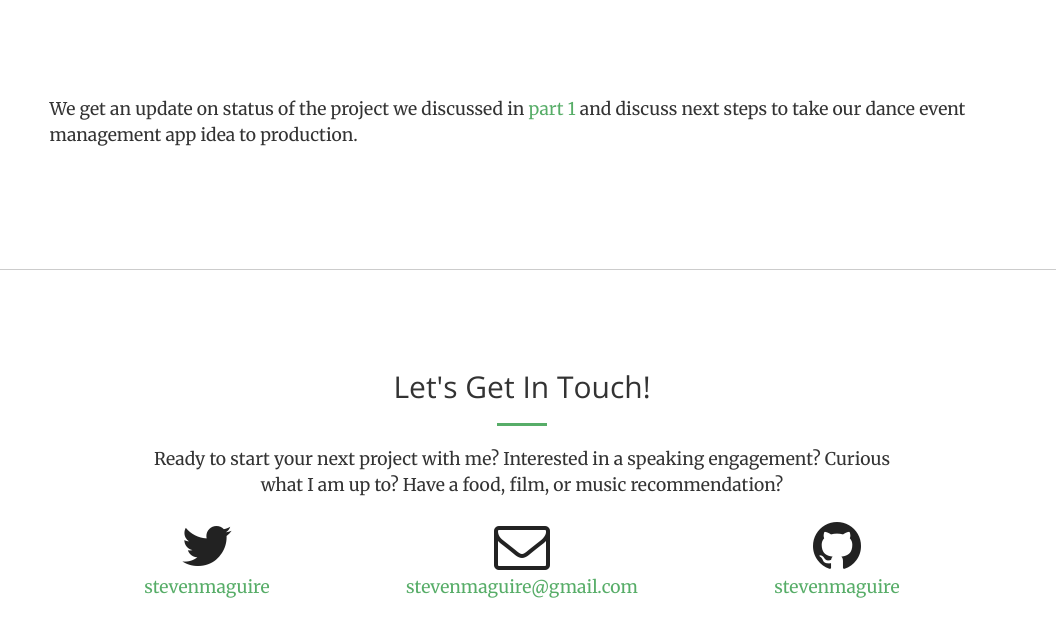
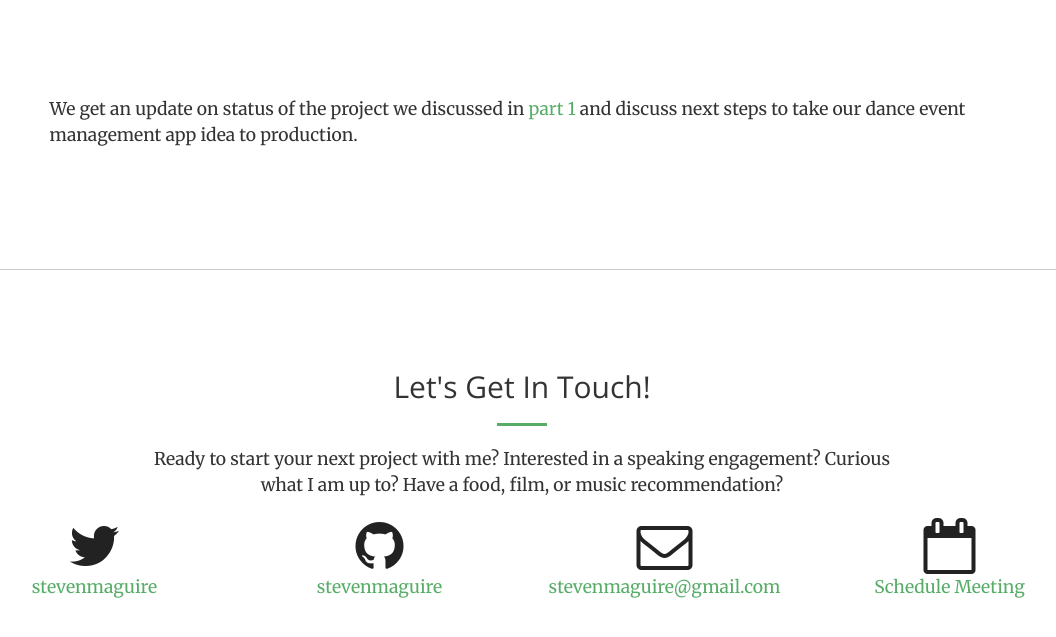
Before and after one commit to stevenmaguire/stevenmaguire.github.io, a Jekyll site: the page built from _publications/mvp-scope-two-php-roundtable.md, in a window 1280 px wide and 1044 px high, cut to the strip 324-961 px from the top of the window. Shown: the whole strip, without its empty margins (118-1174 px from the left). Built offline with Jekyll 4.4.1, drawn with Linux system fonts in a browser that asks for light colours.

Commit message:
Add calendly link

```diff
--- a/_includes/contact.html
+++ b/_includes/contact.html
@@ -6,23 +6,29 @@
                 <hr class="primary">
                 <p>Ready to start your next project with me? Interested in a speaking engagement? Curious what I am up to? Have a food, film, or music recommendation?</p>
             </div>
-            <div class="col-lg-10 col-lg-offset-1 text-center">
-                <div class="col-lg-4">
+            <div class="col-lg-12 text-center">
+                <div class="col-lg-3">
                     <a href="https://twitter.com/{{ site.twitter_username }}">
                         <i class="fa fa-twitter fa-3x wow bounceIn" data-wow-delay=".1s"></i>
                         <p>{{ site.twitter_username }}</p>
                     </a>
                 </div>
-                <div class="col-lg-4">
+                <div class="col-lg-3">
+                    <a href="https://github.com/{{ site.github_username }}">
+                        <i class="fa fa-github fa-3x wow bounceIn" data-wow-delay=".1s"></i>
+                        <p>{{ site.github_username }}</p>
+                    </a>
+                </div>
+                <div class="col-lg-3">
                     <a href="mailto:{{ site.email }}">
-                    <i class="fa fa-envelope-o fa-3x wow bounceIn" data-wow-delay=".1s"></i>
+                        <i class="fa fa-envelope-o fa-3x wow bounceIn" data-wow-delay=".1s"></i>
                         <p>{{ site.email }}</p>
                     </a>
                 </div>
-                <div class="col-lg-4">
-                    <a href="https://github.com/{{ site.github_username }}">
-                    <i class="fa fa-github fa-3x wow bounceIn" data-wow-delay=".1s"></i>
-                        <p>{{ site.github_username }}</p>
+                <div class="col-lg-3">
+                    <a href="https://calendly.com/stevenmaguire">
+                        <i class="fa fa-calendar-o fa-3x wow bounceIn" data-wow-delay=".1s"></i>
+                        <p>Schedule Meeting</p>
                     </a>
                 </div>
             </div>
--- a/_sass/_base.scss
+++ b/_sass/_base.scss
@@ -390,7 +390,7 @@ header {
 }
 
 // Contact
-#contact .fa {
+#contact a > .fa {
     color: $theme-dark;
     font-size: 4em;
 }
```
